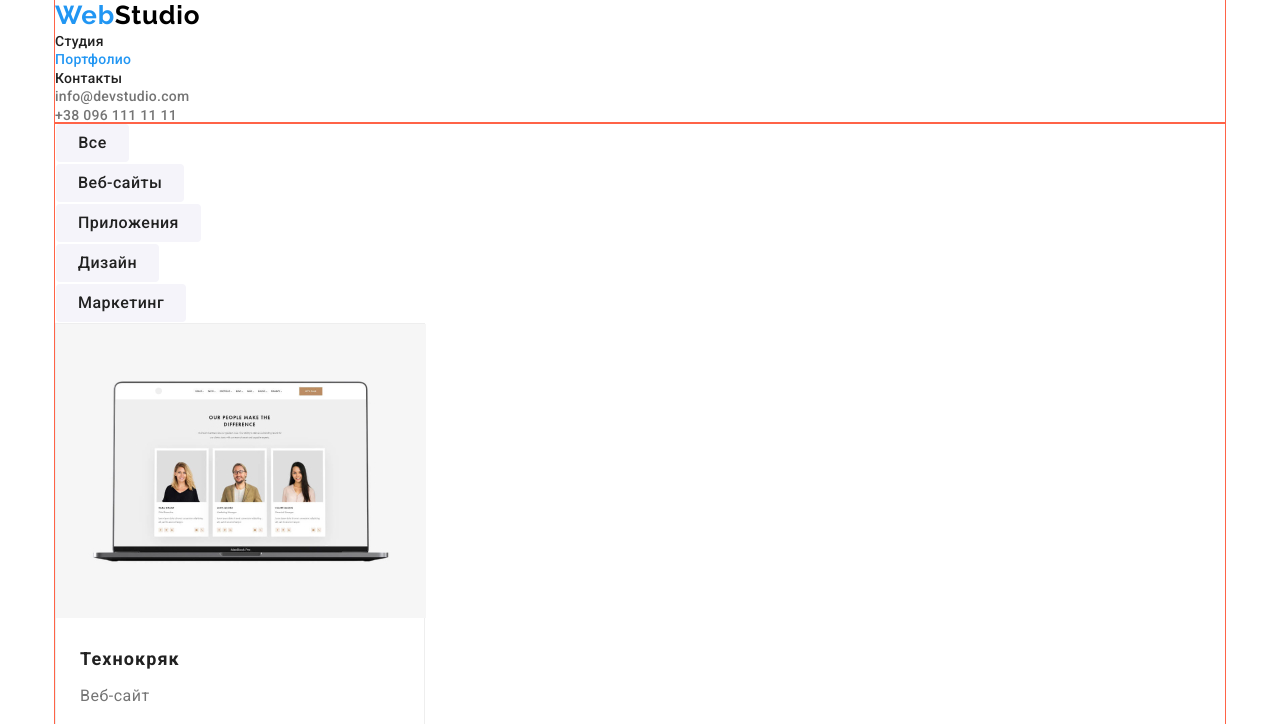
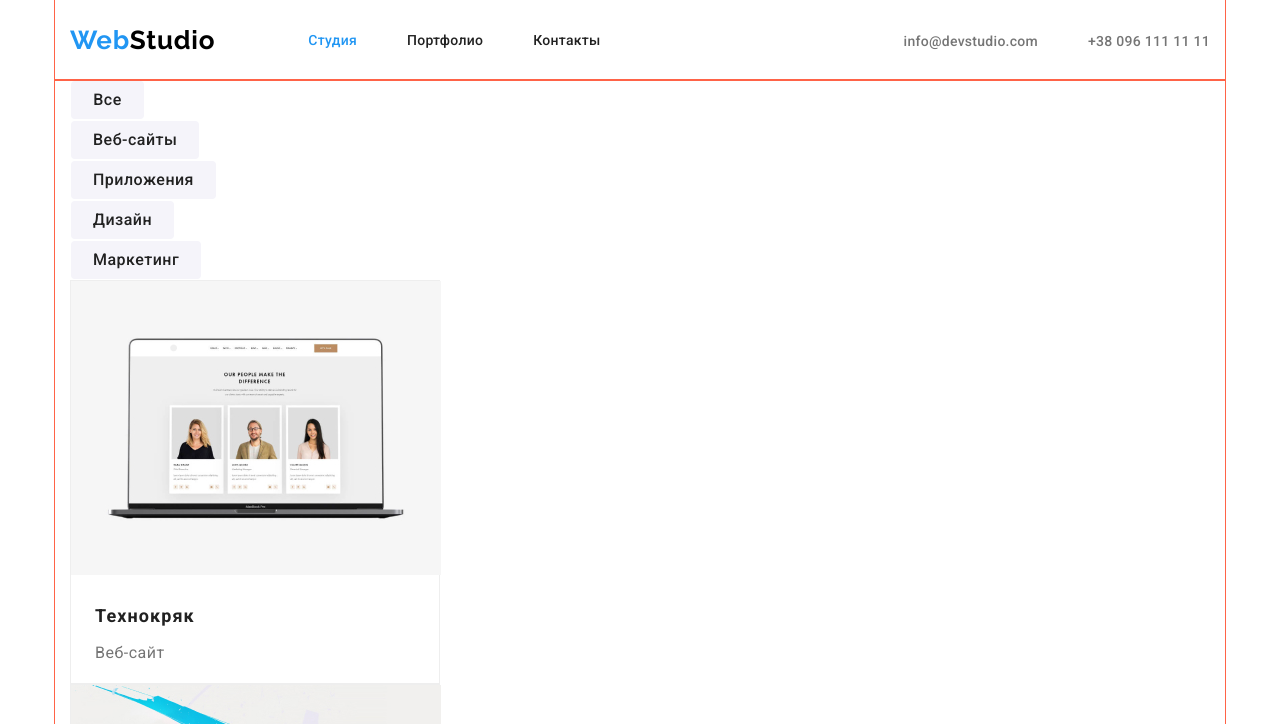
Before and after one commit to yevhen-kulchenko/web-studio-project-hw3, a plain HTML site: page portfolio.html in a window 1280 px wide. Shown: the top 724 px of the page. Drawn offline with nearby package versions, Linux system fonts and the light colour scheme.

Commit message:
Add header flex

```diff
--- a/css/styles.css
+++ b/css/styles.css
@@ -25,7 +25,14 @@ body {
     margin-left: auto;
     margin-right: auto;
     width: 1170px;
+    padding-left: 15px;
+    padding-right: 15px;
     outline: 1px solid tomato;
+}
+.list {
+    padding: 0;
+    margin: 0;
+    list-style: none;
 }
 
 /* background-color */
@@ -60,29 +67,40 @@ body {
 }
 
 /* nav */
-/*.container-nav {
+.heder-nav {
+    display: flex;
+    align-items: center;
+}
+.site-nav {
+    display: flex;
+    margin-left: 93px;
+}
+.site-nav .item:not(:last-child) {
+    margin-right: 50px;
+}
+
+.site-nav .link.current {
+    color: var(--accent-color);
+}
+.site-nav .link {
+    display: block;
+    padding-top: 32px;
+    padding-bottom: 32px;
+}
+
+.contacts-nav {
+    display: flex;
     margin-left: auto;
-    margin-right: auto;
-    width: 1170px;
-    height: 80px;
-    padding-top: 24px;
-    padding-bottom: 25px;
-    outline: 1px solid tomato;
 }
-.container-contacts {
-    margin-left: auto;
-    margin-right: auto;
-    width: 1170px;
-    height: 30px;
-    padding-top: 24px;
-    padding-bottom: 25px;
-    outline: 1px solid tomato;
-}*/
-.list {
-    padding: 0;
-    margin: 0;
-    list-style: none;
+.contacts-nav .link {
+    display: block;
+    padding-top: 32px;
+    padding-bottom: 32px;
 }
+.contacts-nav .item + .item {
+    margin-left: 50px;
+}
+
 .link {
     text-decoration: none;
     font-family: Roboto;
@@ -91,6 +109,7 @@ body {
     font-size: 14px;
     line-height: 16px;
     letter-spacing: 0.02em;
+
     color: var(--primary-text-color);
 }
 .link:hover,
@@ -105,19 +124,17 @@ body {
     font-size: 14px;
     line-height: 16px;
     letter-spacing: 0.02em;
+
     color: var(--secondary-text-color);
 }
 .header-contacts:hover,
 .header-contacts:focus {
     color: var(--accent-color);
 }
-.site-nav .link.current {
-    color: var(--accent-color);
-}
-
 /* baner */
 .baner {
     text-align: center;
+    margin-bottom: 94px;
 
 }
 .baner-headline {
@@ -130,6 +147,7 @@ body {
     line-height: 60px;
     letter-spacing: 0.06em;
     text-transform: uppercase;
+
     color: var(--title-text-color);
 }
 
--- a/portfolio.html
+++ b/portfolio.html
@@ -11,30 +11,28 @@
 <body>
     <!-- Шапка -->
     <header>
-        <div class="container">
-            <nav>
+        <nav class="container heder-nav">
             <a href="./index.html" class="logo-header"><span class="logo">Web</span>Studio</a>
             <ul class="site-nav list">
-                    <li>
-                        <a href="./index.html" class="link">Студия</a>
+                <li class="item">
+                    <a href="" class="link current">Студия</a>
                 </li>
-                    <li>
-                        <a href="" class="link current">Портфолио</a>
+                <li class="item">
+                    <a href="./portfolio.html" class="link">Портфолио</a>
                 </li>
-                    <li>
+                <li class="item">
                     <a href="" class="link">Контакты</a>
                 </li>
             </ul>
-            </nav>
             <ul class="contacts-nav list">
-                <li>
+                <li class="item">
                     <a href="mailto:info@devstudio.com" class="header-contacts">info@devstudio.com</a>
                 </li>
-                <li>
+                <li class="item">
                     <a href="tel:380961111111" class="header-contacts">+38 096 111 11 11</a>
                 </li>
             </ul>
-        </div>
+        </nav>
     </header>
 
     <main>
```
Also changed, not shown: index.html (+7 -9 lines). Lines whose indentation alone changed are shown as unchanged.
